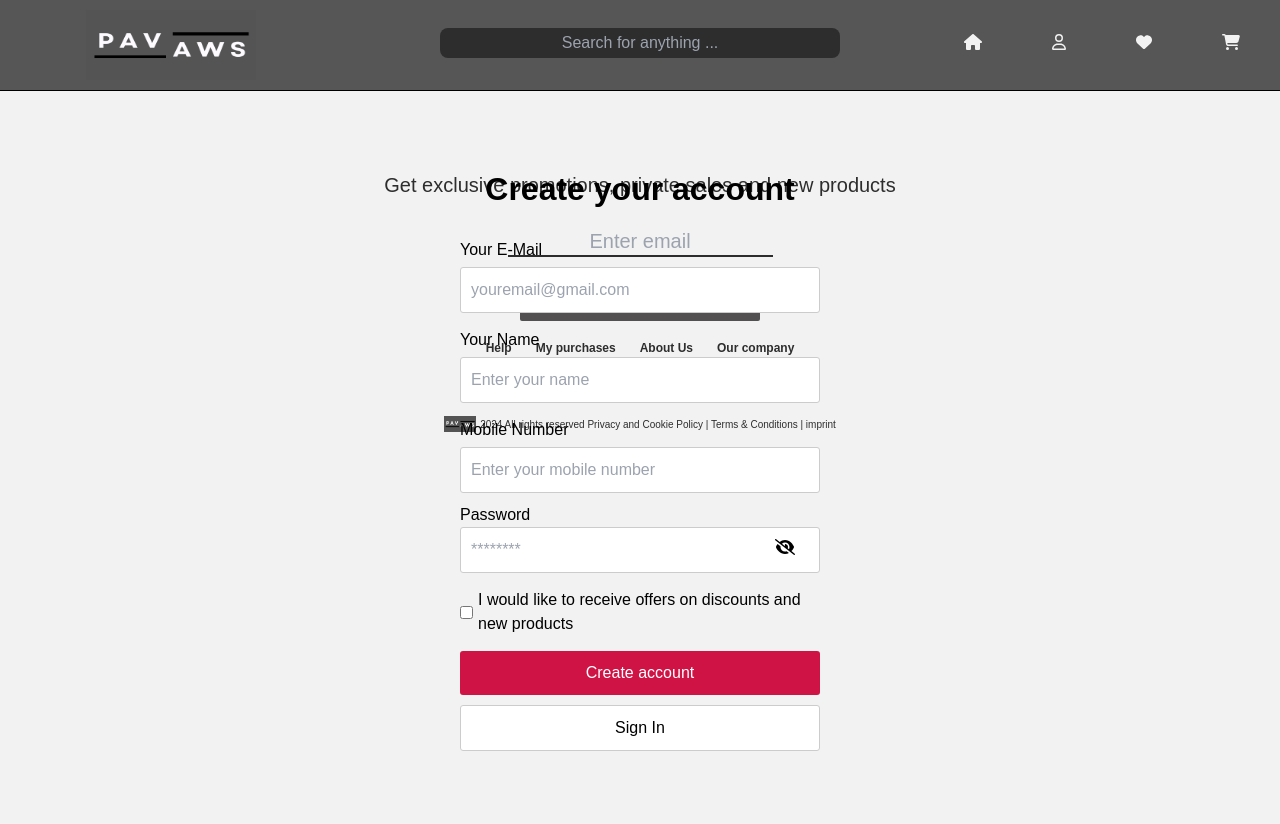
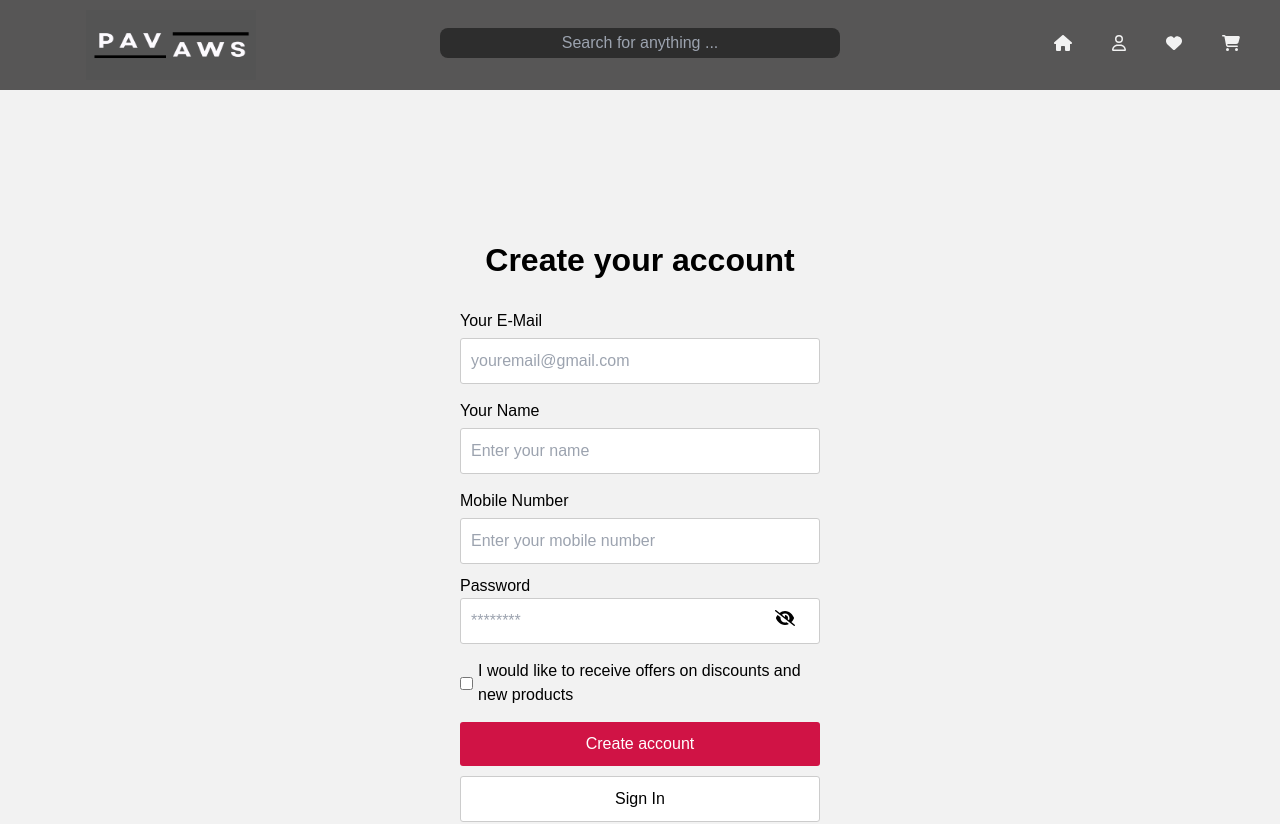
Before and after one commit to Hossaini1/e-commerce, a React (Vite) app: page /register in a window 1280 px wide. Shown: the top 824 px of the page. Before the commit the page ends 800 px from the top, so only its background shows below. Built offline with nearby package versions, Linux system fonts and the light colour scheme; no server answers.

Commit message:
changed the size of the icons

```diff
--- a/src/styles/Login.module.css
+++ b/src/styles/Login.module.css
@@ -68,7 +68,7 @@
     background-color: #1ca201;
   }
   .linkButton {
-    width: 100%;
+    width: 73%;
     padding: 10px;
     margin-bottom: 10px;
     background-color: #ffffff;
--- a/src/styles/Nav.module.css
+++ b/src/styles/Nav.module.css
@@ -71,7 +71,7 @@ body {
   justify-content: space-around;
   align-items: center;
   margin-top: -1%;
-  gap: 50px;
+  gap: 20px;
 }
 
 .iconContainer li {
@@ -143,7 +143,7 @@ body {
     align-items: center;
     margin-top: 0.2%;
     margin-bottom: -1%;
-    gap: 50px;
+    gap: 30px;
   }
 
   .searchInput {
--- a/src/styles/Register.module.css
+++ b/src/styles/Register.module.css
@@ -3,10 +3,12 @@
     max-width: 400px;
     margin: 0 auto;
     padding: 20px;
-    position: absolute;
-    top: 50%;
-    left: 50%;
-    transform: translate(-50%, -50%);
+
+    /*  position: absolute; */
+    /* top: 50%;
+    left: 50%;  */
+    /*
+    transform: translate(-50%, -50%); */
     }
 
     .title {
```
